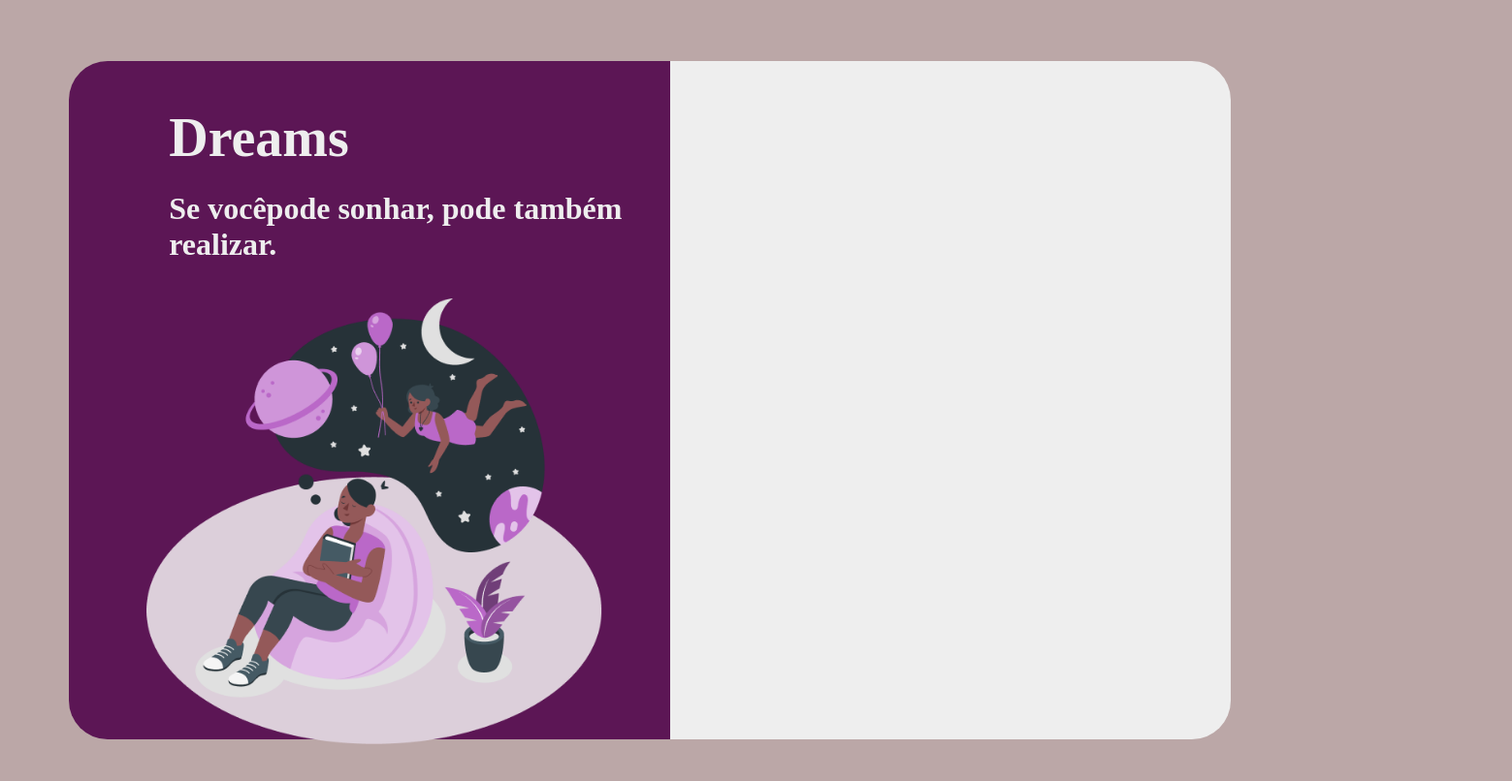
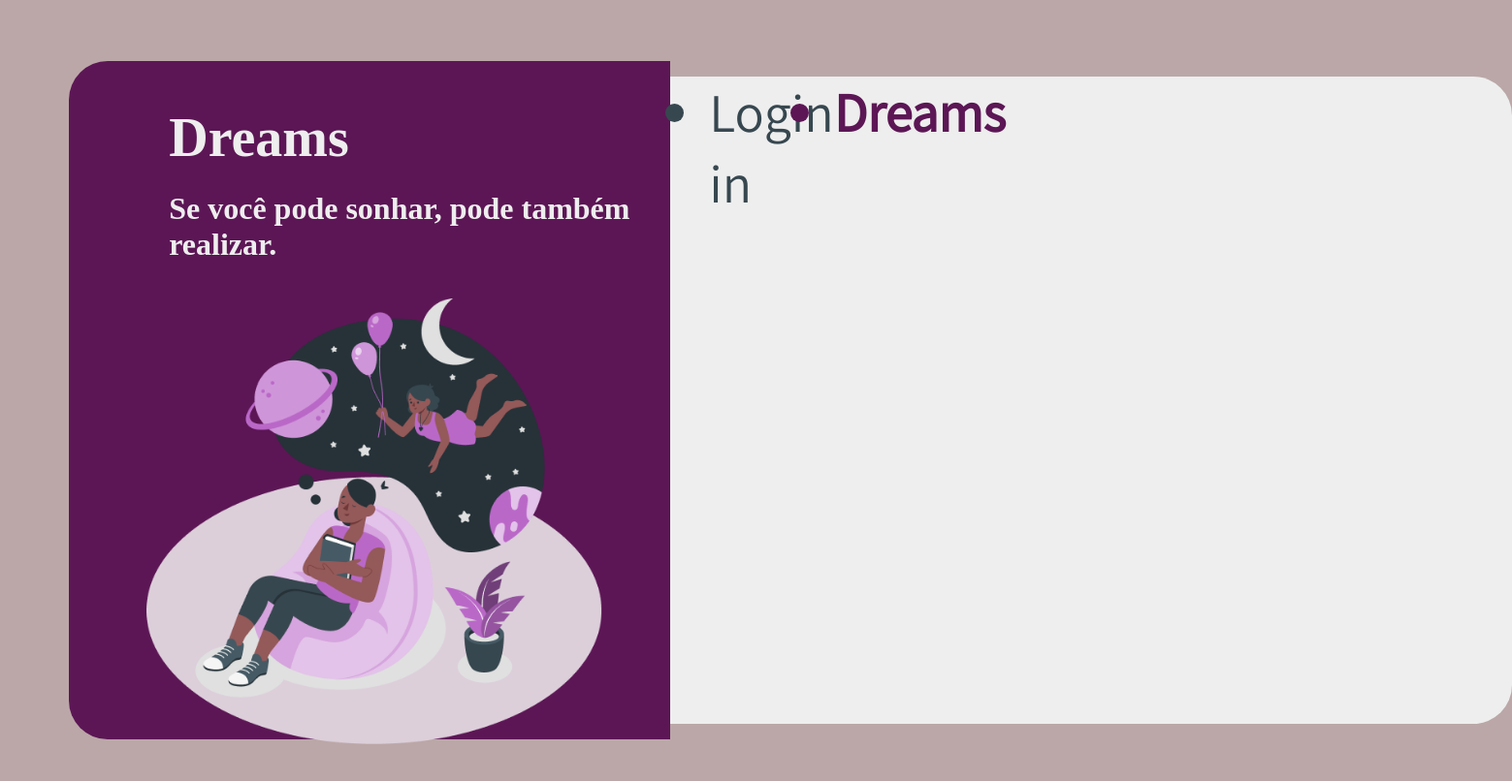
Before and after one commit to gabrielaSant0s/html-css-treinos, a plain HTML site: page index.html in a window 1280 px wide. Shown: the whole page at 97% size, 1559 px wide, since content can reach past the window. Drawn offline with Linux system fonts and the light colour scheme; a web font is replaced by a local one.

Commit message:
ultimas atualizaçoes

```diff
--- a/index.html
+++ b/index.html
@@ -6,6 +6,7 @@
     <link rel="stylesheet" type ="text/css" href="style.css"/>
     <link rel="stylesheet" type="text/css" href="//fonts.googleapis.com/css?family=Rammetto+One" />
     <link href='https://fonts.googleapis.com/css?family=Gabriela' rel='stylesheet'>
+    <link href='https://fonts.googleapis.com/css?family=Assistant' rel='stylesheet'>
   </head>
   <body>
       <main>
@@ -15,11 +16,14 @@
 
           <div id="arte">
             <h1 class="arteh1">Dreams</h1>
-            <h3 class="arteh3">Se vocêpode sonhar, pode também realizar.</h3>
+            <h3 class="arteh3">Se você pode sonhar, pode também realizar.</h3>
             <img src="imagens do site\amico.png" class="desenho"/>
 
           </div>
-          <div id="login"></div>
+          <ul id="login">
+            <li class="loginh1">Login in </li>
+            <li id="dreams2">Dreams</li>
+          </ul>
 
 
 
--- a/style.css
+++ b/style.css
@@ -20,6 +20,7 @@ main{
     padding-right: 115.5%;
     border-top-right-radius: 40px;
     border-bottom-right-radius: 40px;
+    display: inline-flex;
 
 }
 
@@ -68,5 +69,23 @@ main{
     font-size: 2em;
     margin-left: -10%;
     margin-top: -5%;
+}
+
+/*Parte do login*/
+
+.loginh1{
+    font-family: 'Assistant';
+    color: #37474F;
+    font-size: 3.5em;
+
+
 
 }
+
+#dreams2{
+    font-family: 'Assistant';
+    color: #5C1655;
+    font-size: 3.5em;
+    font-weight: bold;
+
+}
```
